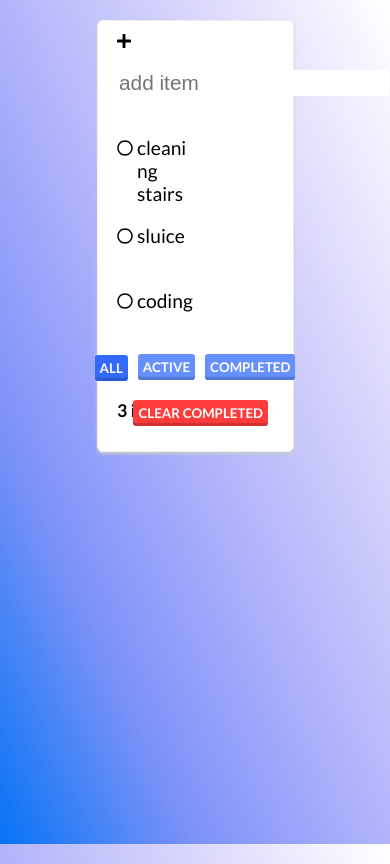
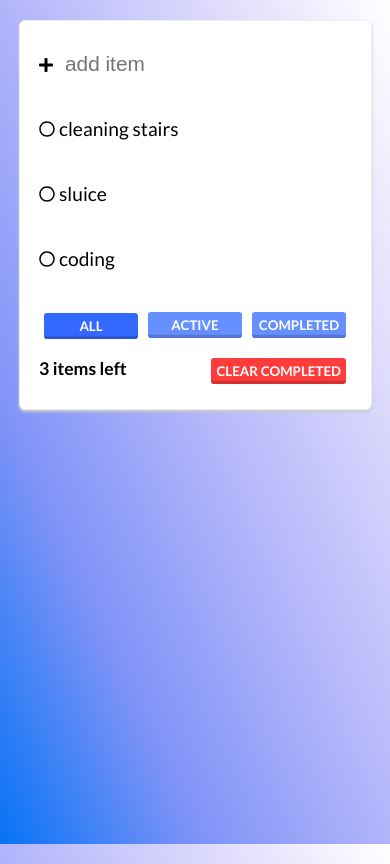
Before and after one commit to leitnerdominik/ReactTodoApp, a React app: page / in a window 390 px wide. Built offline with nearby package versions, Linux system fonts and the light colour scheme.

Commit message:
just added a simple media query

```diff
--- a/src/container/Todo/Todo.css
+++ b/src/container/Todo/Todo.css
@@ -7,3 +7,9 @@
     box-shadow: 0 2px 3px #ccc;
     border: 1px solid #eee;
 }
+
+@media (max-width: 650px) {
+    .Container {
+        width: 80%;
+    }
+}
```
